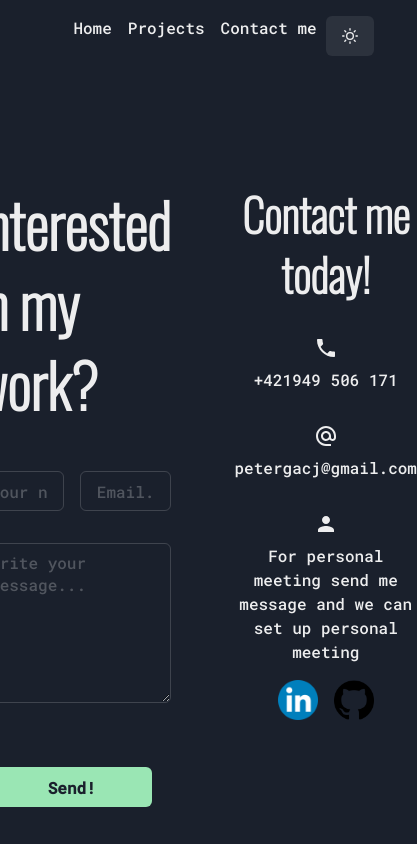
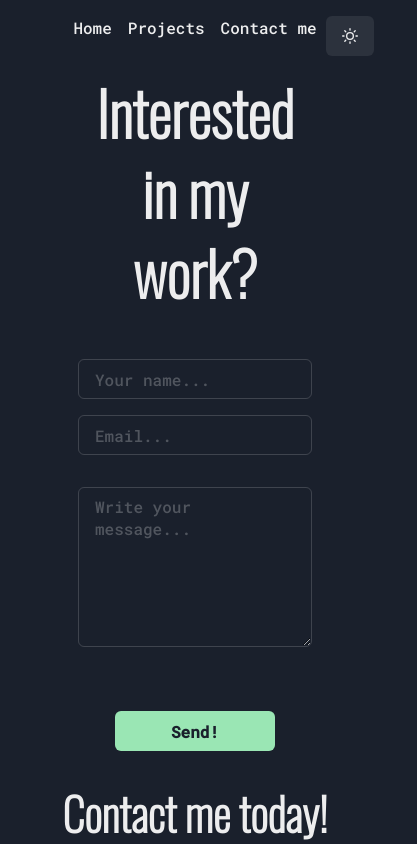
Before and after one commit to Asajco/portfolio_new, a React (Create React App) app: page /contact in a window 390 px wide. Shown: the top 844 px of the page, 417 px wide, since content can reach past the window. Built offline with nearby package versions, Linux system fonts and the light colour scheme; a web font is replaced by a local one.

Commit message:
response

```diff
--- a/src/components/About.jsx
+++ b/src/components/About.jsx
@@ -26,6 +26,7 @@ const About = () => {
       flexDirection={isSmallerThan1200 ? 'column' : 'row'}
       borderTop={isSmallerThan1200 ? '1px solid gray' : 'none'}
       mt={isSmallerThan1200 ? '1.5rem' : 0}
+      p={isSmallerThan1200 ? '1rem' : '0'}
     >
       <Heading>{heading}</Heading>
       <Box
--- a/src/pages/Contact.js
+++ b/src/pages/Contact.js
@@ -4,13 +4,12 @@ import github from '../assets/github.png'
 import linkedin from '../assets/linkedin.png'
 import { LazyLoadImage } from 'react-lazy-load-image-component'
 import { useForm } from 'react-hook-form'
-import contact from '../assets/contact.png'
+
 import PhoneIcon from '@mui/icons-material/Phone'
 import AlternateEmailIcon from '@mui/icons-material/AlternateEmail'
 import PersonIcon from '@mui/icons-material/Person'
 import {
   Flex,
-  FormLabel,
   Heading,
   Text,
   Input,
@@ -19,9 +18,11 @@ import {
   Link,
   Button,
   useToast,
+  useMediaQuery,
 } from '@chakra-ui/react'
 
 const Contact = () => {
+  const [isSmallerThan1200] = useMediaQuery('(max-width: 1200px)')
   const toast = useToast()
   const scrollUp = () => {
     window.scrollTo({
@@ -77,12 +78,12 @@ const Contact = () => {
       initial={{ opacity: 0 }}
       whileInView={{ opacity: 1 }}
       viewport={{ once: true }}
-      flexDirection="row"
+      flexDirection={isSmallerThan1200 ? 'column' : 'row'}
       position="relative"
-      alignItems="flex-start"
+      alignItems={isSmallerThan1200 ? 'center' : 'flex-start'}
       justifyContent="center"
       w="100vw"
-      mt="8rem"
+      mt={isSmallerThan1200 ? '1rem' : '8rem'}
       fontFamily="Roboto Mono"
     >
       {/* <Image
@@ -103,11 +104,17 @@ const Contact = () => {
           width: '60vw',
         }}
       >
-        <Heading mb="2rem" alignSelf="center" fontSize={60} fontFamily="Oswald">
+        <Heading
+          mb="2rem"
+          alignSelf="center"
+          fontSize={60}
+          fontFamily="Oswald"
+          textAlign="center"
+        >
           {' '}
           Interested in my work?
         </Heading>
-        <Flex>
+        <Flex flexDirection={isSmallerThan1200 ? 'column' : 'row'} gap="0.5rem">
           <Input
             {...register('userName', { required: 'This field is required' })}
             placeholder="Your name..."
@@ -156,7 +163,8 @@ const Contact = () => {
         alignItems="center"
         textAlign="center"
         w="20rem"
-        ml="4rem"
+        mt={isSmallerThan1200 ? '2rem' : '0rem'}
+        ml={isSmallerThan1200 ? '0rem' : '4rem'}
       >
         <Heading fontFamily="Oswald" fontSize={45}>
           Contact me today!
```
